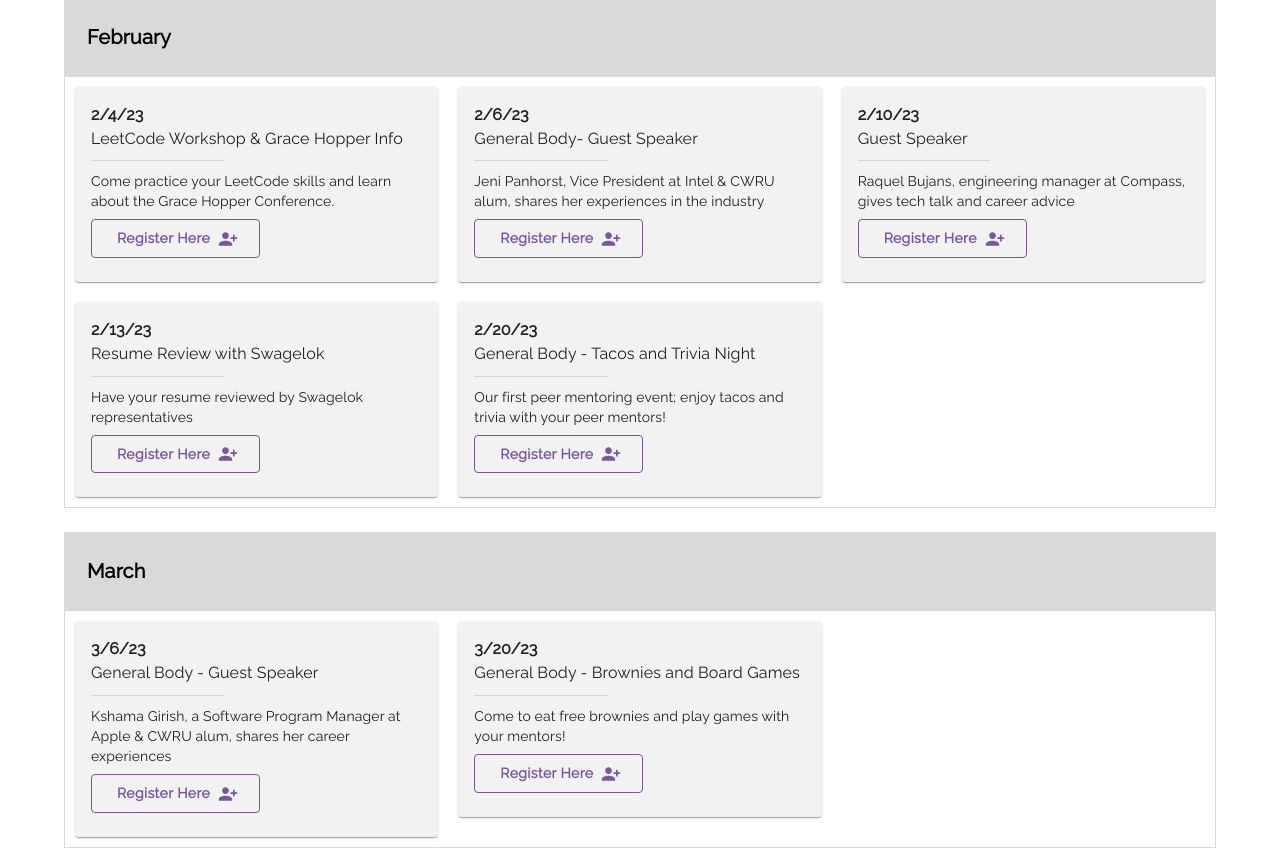
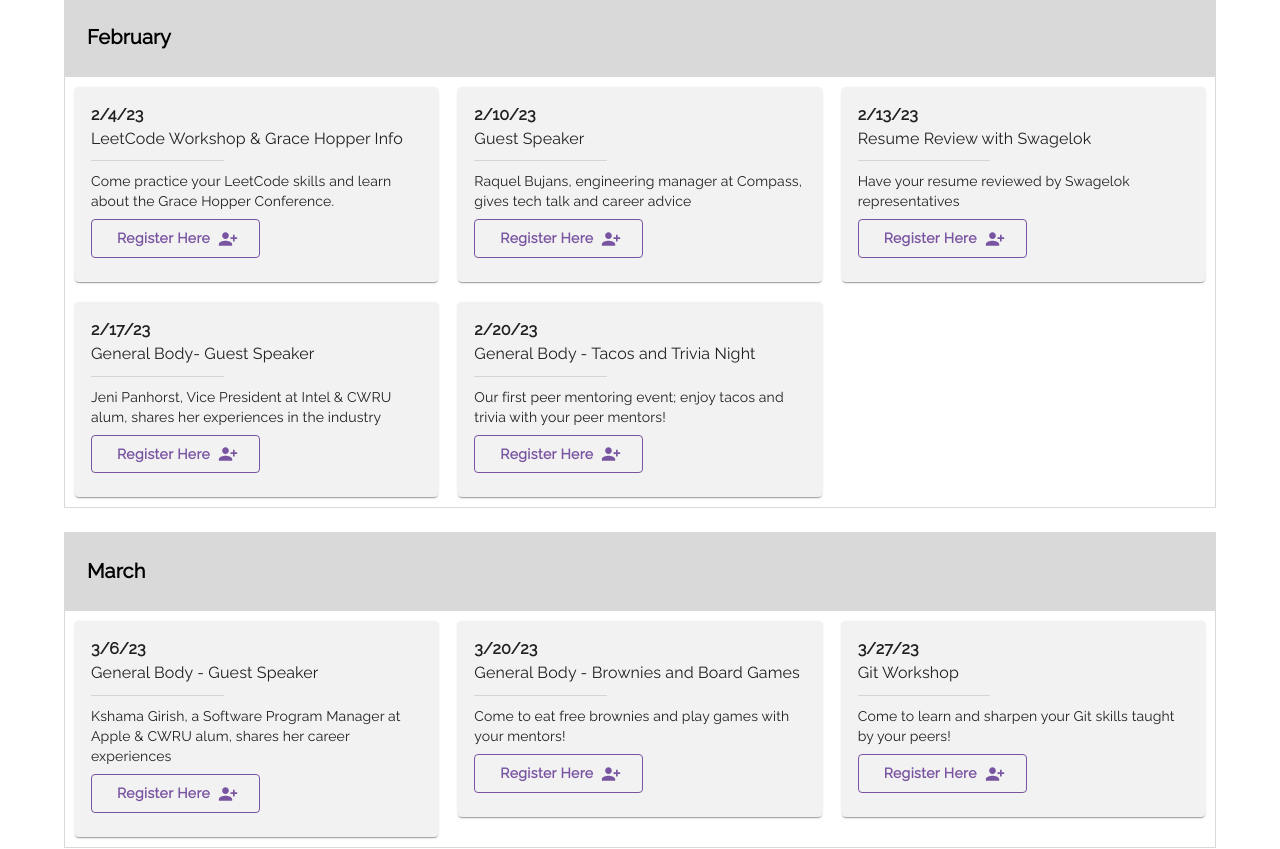
Before and after one commit to cwru-acmw/acmwcwru, a React (Create React App) app: page /events in a window 1280 px wide. Shown: the part 900-1749 px from the top of the page. Built offline with nearby package versions, Linux system fonts and the light colour scheme.

Commit message:
add links to some of feb events

```diff
--- a/src/Events.js
+++ b/src/Events.js
@@ -54,30 +54,29 @@ export default function Events() {
                date: '2/4/23',
                title: 'LeetCode Workshop & Grace Hopper Info',
                description: 'Come practice your LeetCode skills and learn about the Grace Hopper Conference.',
-               link: 'https://community.case.edu/ACMW/club_signup',
+               link: 'https://cglink.me/2cS/r1994685',
                popUpPic: ''
             },
-            {
-               date: '2/6/23',
-               title: 'General Body- Guest Speaker',
-               description: 'Jeni Panhorst, Vice President at Intel & CWRU alum, shares her experiences in the industry ',
-               link: 'https://community.case.edu/ACMW/club_signup',
-               popUpPic: ''
-            },
-
             {
                date: '2/10/23',
                title: 'Guest Speaker',
                description: 'Raquel Bujans, engineering manager at Compass, gives tech talk and career advice',
-               link: 'https://community.case.edu/ACMW/club_signup',
+               link: 'https://cglink.me/2cS/r2016403',
                popUpPic: ''
             },
             {
                date: '2/13/23',
                title: 'Resume Review with Swagelok',
                description: 'Have your resume reviewed by Swagelok representatives',
-               link: 'https://community.case.edu/ACMW/club_signup',
+               link: 'https://cglink.me/2cS/r2016853',
                popUpPic: ''
+            },
+            {
+               date: '2/17/23',
+               title: 'General Body- Guest Speaker',
+               description: 'Jeni Panhorst, Vice President at Intel & CWRU alum, shares her experiences in the industry ',
+               link: '',
+               popUpPic: 'https://community.case.edu/ACMW/club_signup'
             },
             {
                date: '2/20/23',
@@ -103,6 +102,13 @@ export default function Events() {
                date: '3/20/23',
                title: 'General Body - Brownies and Board Games',
                description: 'Come to eat free brownies and play games with your mentors!',
+               link: 'https://community.case.edu/ACMW/club_signup',
+               popUpPic: ''
+            },
+            {
+               date: '3/27/23',
+               title: 'Git Workshop',
+               description: 'Come to learn and sharpen your Git skills taught by your peers!',
                link: 'https://community.case.edu/ACMW/club_signup',
                popUpPic: ''
             },
```
